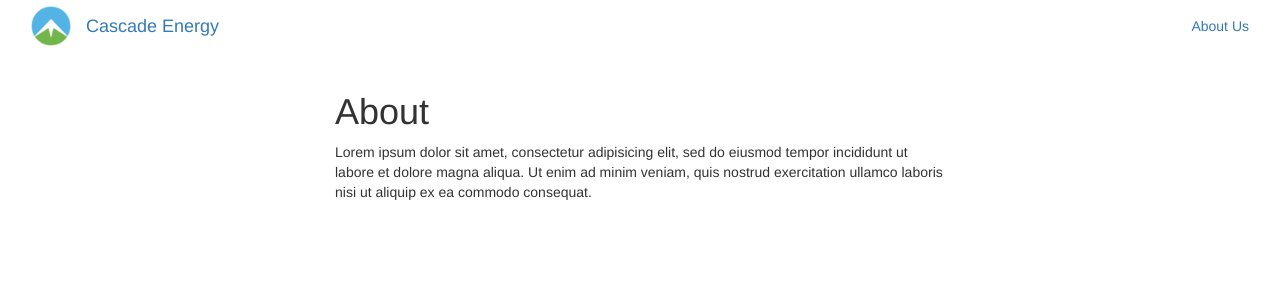
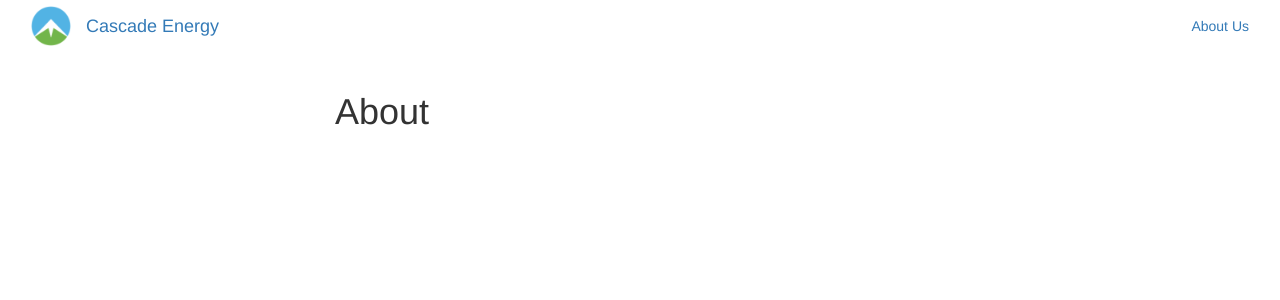
Before and after one commit to noTxt/CascadeEnergy.github.io, a Jekyll site: the page built from src/about/index.md, in a window 1280 px wide. Shown: the top 300 px of the page. Built offline with Jekyll 4.4.1, drawn with Linux system fonts in a browser that asks for light colours; nearby versions of some CDN libraries; library files that are not in the unit come from our copies.

Commit message:
clean up filler

```diff
--- a/src/about/index.md
+++ b/src/about/index.md
@@ -2,5 +2,3 @@
 layout: page
 title: About
 ---
-
-Lorem ipsum dolor sit amet, consectetur adipisicing elit, sed do eiusmod tempor incididunt ut labore et dolore magna aliqua. Ut enim ad minim veniam, quis nostrud exercitation ullamco laboris nisi ut aliquip ex ea commodo consequat.
```
Also changed, not shown: src/_drafts/post-2-title.md (deleted, +0 -11 lines), src/_posts/2015-01-01-post-1-title.md (deleted, +0 -7 lines).
